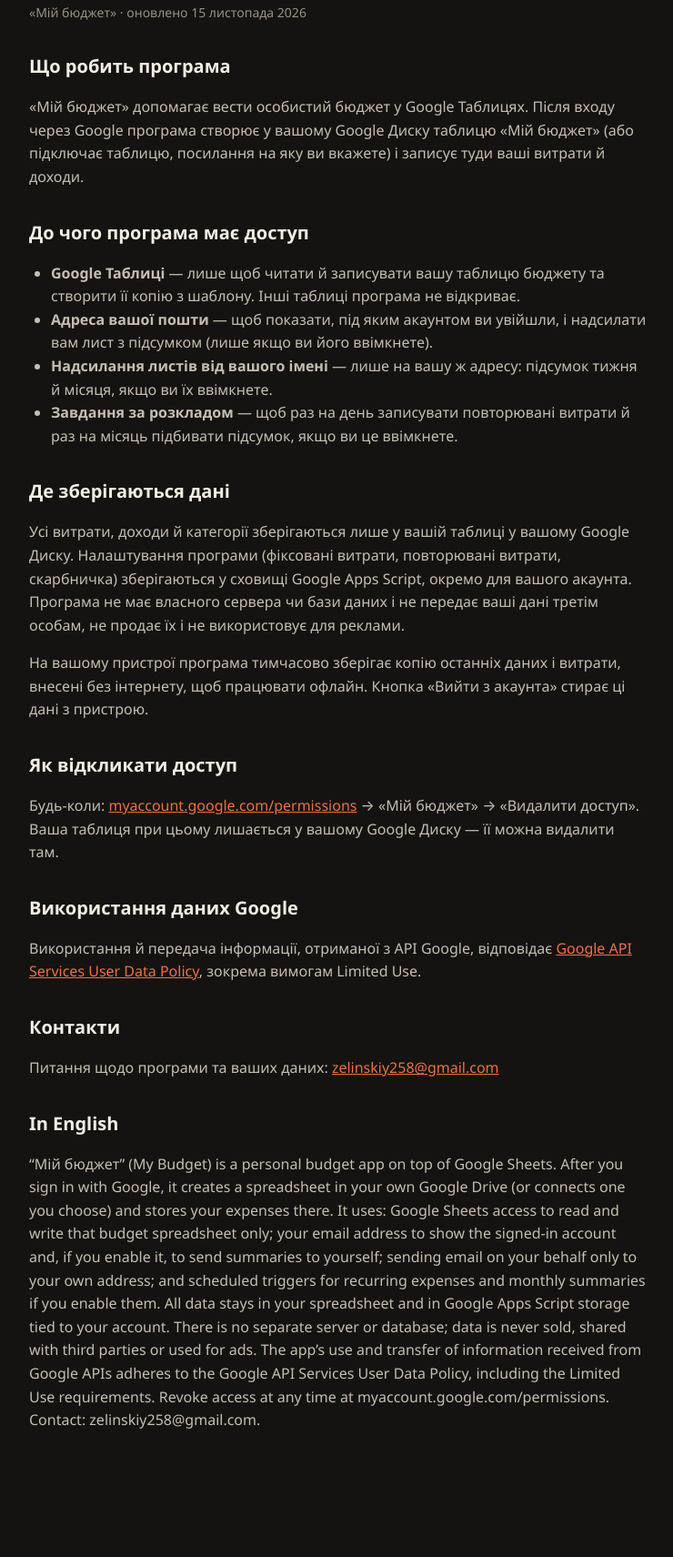
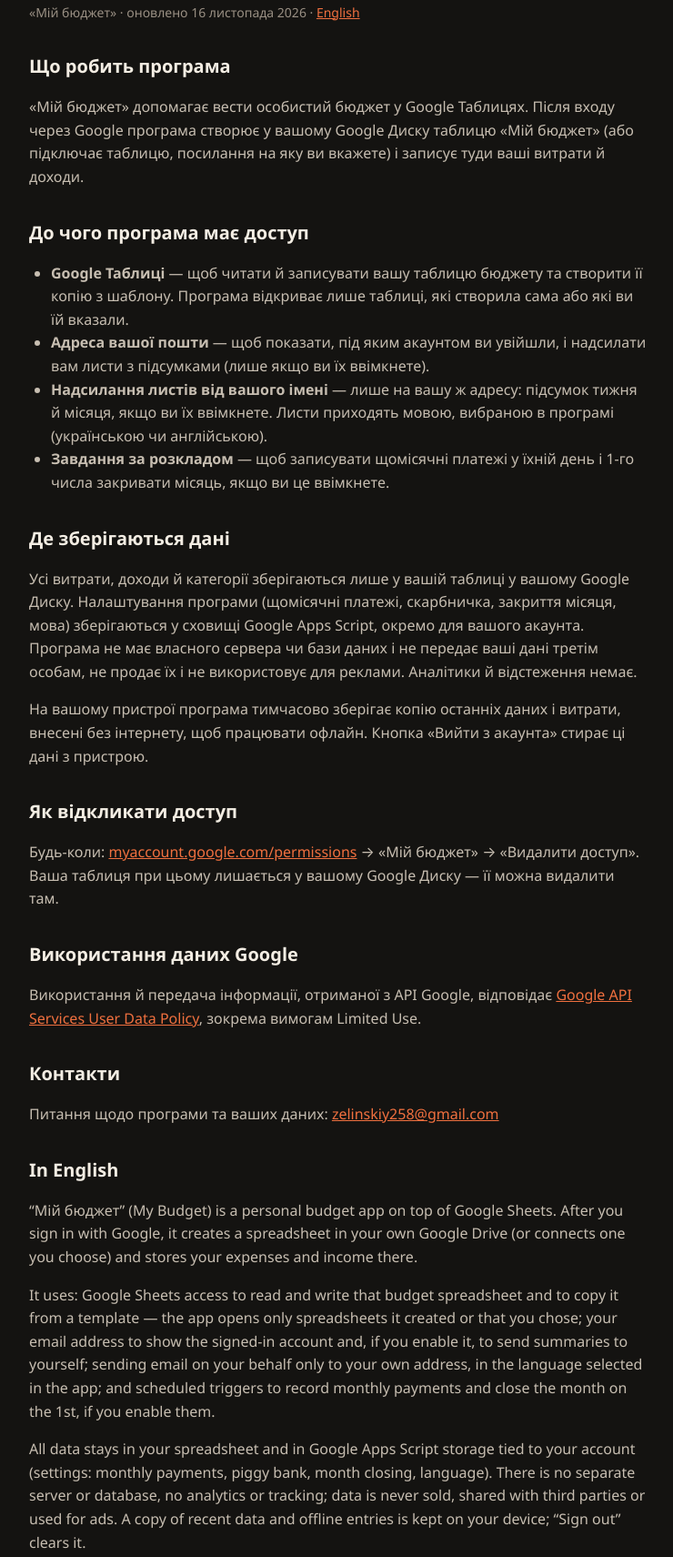
Before and after one commit to zelinskiy258-lgtm/budget, a plain HTML site: page privacy.html in a window 1280 px wide. Shown: the part 88-1799 px from the top of the page at 91% size, without its empty margins (268-1008 px from the left). Before the commit the page ends 1726 px from the top, so only its background shows below. Drawn offline with Linux system fonts and the light colour scheme.

Commit message:
Update privacy.html

```diff
--- a/privacy.html
+++ b/privacy.html
@@ -15,21 +15,21 @@
 <body>
 <main>
   <h1>Політика конфіденційності</h1>
-  <p class="muted">«Мій бюджет» · оновлено 15 листопада 2026</p>
+  <p class="muted">«Мій бюджет» · оновлено 16 листопада 2026 · <a href="#en">English</a></p>
 
   <h2>Що робить програма</h2>
   <p>«Мій бюджет» допомагає вести особистий бюджет у Google Таблицях. Після входу через Google програма створює у вашому Google Диску таблицю «Мій бюджет» (або підключає таблицю, посилання на яку ви вкажете) і записує туди ваші витрати й доходи.</p>
 
   <h2>До чого програма має доступ</h2>
   <ul>
-    <li><b>Google Таблиці</b> — лише щоб читати й записувати вашу таблицю бюджету та створити її копію з шаблону. Інші таблиці програма не відкриває.</li>
-    <li><b>Адреса вашої пошти</b> — щоб показати, під яким акаунтом ви увійшли, і надсилати вам лист з підсумком (лише якщо ви його ввімкнете).</li>
-    <li><b>Надсилання листів від вашого імені</b> — лише на вашу ж адресу: підсумок тижня й місяця, якщо ви їх ввімкнете.</li>
-    <li><b>Завдання за розкладом</b> — щоб раз на день записувати повторювані витрати й раз на місяць підбивати підсумок, якщо ви це ввімкнете.</li>
+    <li><b>Google Таблиці</b> — щоб читати й записувати вашу таблицю бюджету та створити її копію з шаблону. Програма відкриває лише таблиці, які створила сама або які ви їй вказали.</li>
+    <li><b>Адреса вашої пошти</b> — щоб показати, під яким акаунтом ви увійшли, і надсилати вам листи з підсумками (лише якщо ви їх ввімкнете).</li>
+    <li><b>Надсилання листів від вашого імені</b> — лише на вашу ж адресу: підсумок тижня й місяця, якщо ви їх ввімкнете. Листи приходять мовою, вибраною в програмі (українською чи англійською).</li>
+    <li><b>Завдання за розкладом</b> — щоб записувати щомісячні платежі у їхній день і 1-го числа закривати місяць, якщо ви це ввімкнете.</li>
   </ul>
 
   <h2>Де зберігаються дані</h2>
-  <p>Усі витрати, доходи й категорії зберігаються лише у вашій таблиці у вашому Google Диску. Налаштування програми (фіксовані витрати, повторювані витрати, скарбничка) зберігаються у сховищі Google Apps Script, окремо для вашого акаунта. Програма не має власного сервера чи бази даних і не передає ваші дані третім особам, не продає їх і не використовує для реклами.</p>
+  <p>Усі витрати, доходи й категорії зберігаються лише у вашій таблиці у вашому Google Диску. Налаштування програми (щомісячні платежі, скарбничка, закриття місяця, мова) зберігаються у сховищі Google Apps Script, окремо для вашого акаунта. Програма не має власного сервера чи бази даних і не передає ваші дані третім особам, не продає їх і не використовує для реклами. Аналітики й відстеження немає.</p>
   <p>На вашому пристрої програма тимчасово зберігає копію останніх даних і витрати, внесені без інтернету, щоб працювати офлайн. Кнопка «Вийти з акаунта» стирає ці дані з пристрою.</p>
 
   <h2>Як відкликати доступ</h2>
@@ -41,8 +41,11 @@
   <h2>Контакти</h2>
   <p>Питання щодо програми та ваших даних: <a href="mailto:zelinskiy258@gmail.com">zelinskiy258@gmail.com</a></p>
 
-  <h2 lang="en">In English</h2>
-  <p lang="en">“Мій бюджет” (My Budget) is a personal budget app on top of Google Sheets. After you sign in with Google, it creates a spreadsheet in your own Google Drive (or connects one you choose) and stores your expenses there. It uses: Google Sheets access to read and write that budget spreadsheet only; your email address to show the signed-in account and, if you enable it, to send summaries to yourself; sending email on your behalf only to your own address; and scheduled triggers for recurring expenses and monthly summaries if you enable them. All data stays in your spreadsheet and in Google Apps Script storage tied to your account. There is no separate server or database; data is never sold, shared with third parties or used for ads. The app’s use and transfer of information received from Google APIs adheres to the Google API Services User Data Policy, including the Limited Use requirements. Revoke access at any time at myaccount.google.com/permissions. Contact: zelinskiy258@gmail.com.</p>
+  <h2 lang="en" id="en">In English</h2>
+  <p lang="en">“Мій бюджет” (My Budget) is a personal budget app on top of Google Sheets. After you sign in with Google, it creates a spreadsheet in your own Google Drive (or connects one you choose) and stores your expenses and income there.</p>
+  <p lang="en">It uses: Google Sheets access to read and write that budget spreadsheet and to copy it from a template — the app opens only spreadsheets it created or that you chose; your email address to show the signed-in account and, if you enable it, to send summaries to yourself; sending email on your behalf only to your own address, in the language selected in the app; and scheduled triggers to record monthly payments and close the month on the 1st, if you enable them.</p>
+  <p lang="en">All data stays in your spreadsheet and in Google Apps Script storage tied to your account (settings: monthly payments, piggy bank, month closing, language). There is no separate server or database, no analytics or tracking; data is never sold, shared with third parties or used for ads. A copy of recent data and offline entries is kept on your device; “Sign out” clears it.</p>
+  <p lang="en">The app’s use and transfer of information received from Google APIs adheres to the <a href="https://developers.google.com/terms/api-services-user-data-policy" target="_blank" rel="noopener">Google API Services User Data Policy</a>, including the Limited Use requirements. Revoke access at any time at <a href="https://myaccount.google.com/permissions" target="_blank" rel="noopener">myaccount.google.com/permissions</a>. Contact: <a href="mailto:zelinskiy258@gmail.com">zelinskiy258@gmail.com</a>.</p>
 </main>
 </body>
 </html>
```
